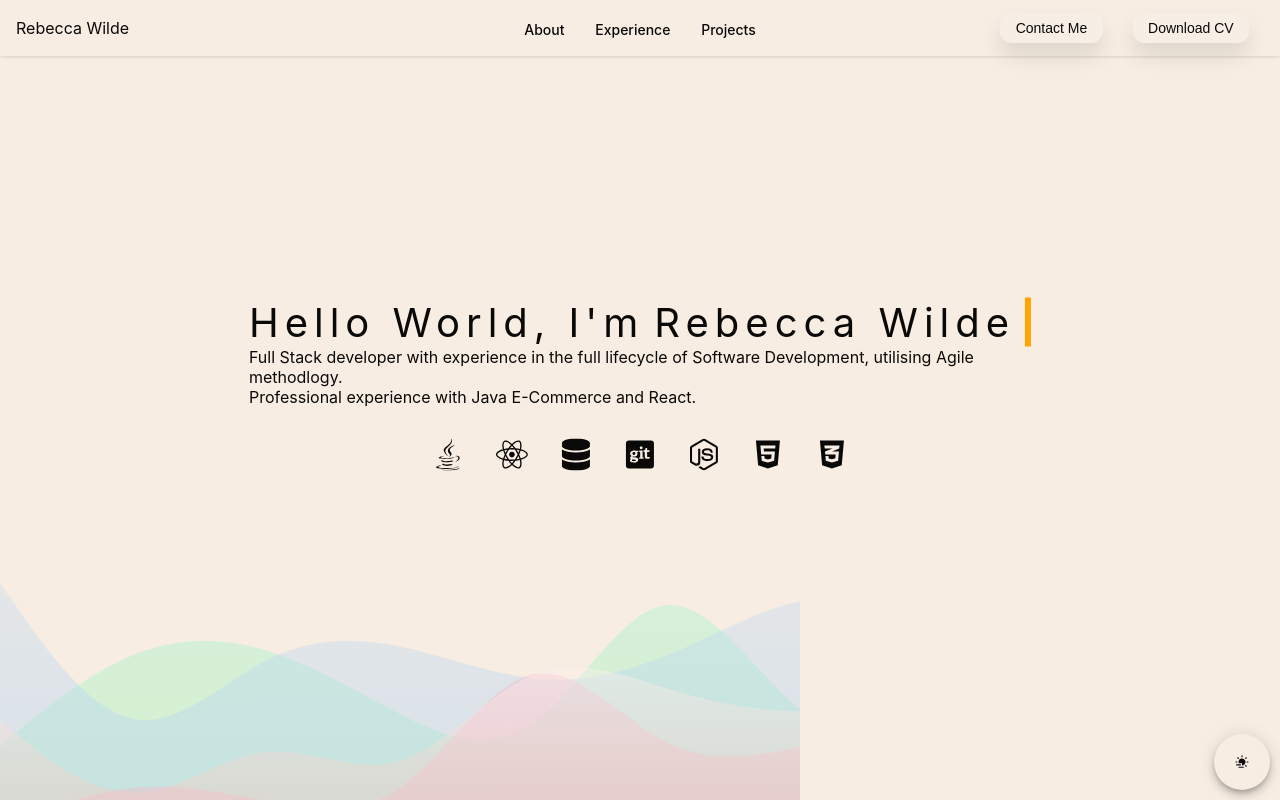
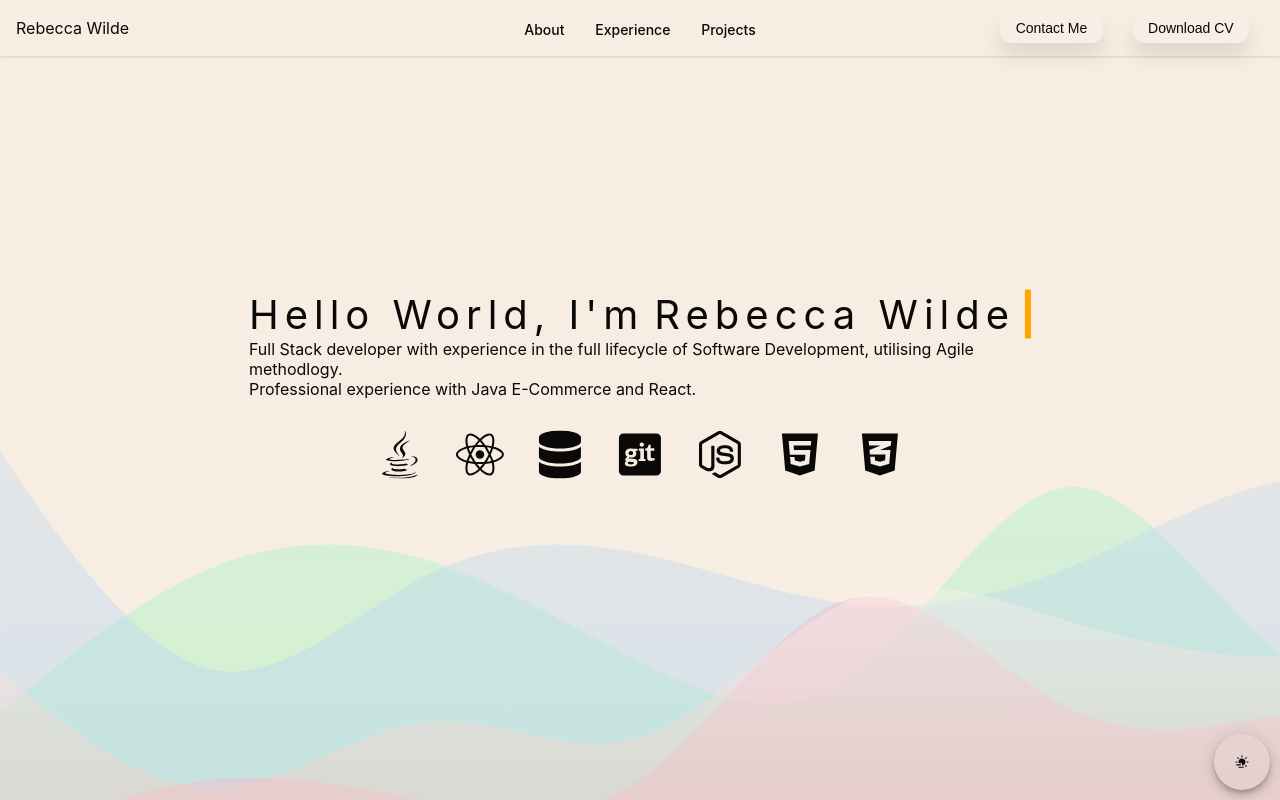
Before and after one commit to RWilde/portfolio, a React (Create React App) app: page / in a window 1280 px wide. Shown: the top 800 px of the page. Built offline with nearby package versions, Linux system fonts and the light colour scheme; the HTML template or start-up script is replaced by a standard one.

Commit message:
Minor UI styling

```diff
--- a/src/App.tsx
+++ b/src/App.tsx
@@ -20,7 +20,6 @@ import {
   ToggleFab,
 } from "./styles";
 import { CSSTransition } from "react-transition-group";
-import Emoji from "./components/helpers/Emoji";
 
 function App() {
   const { theme, toggleTheme, isDarkTheme } = useDarkMode();
--- a/src/components/Sections/NavBar/styles.tsx
+++ b/src/components/Sections/NavBar/styles.tsx
@@ -1,4 +1,3 @@
-import { Fab } from "@material-ui/core";
 import styled, { keyframes } from "styled-components";
 
 export const NavBarContainer = styled.header<{
@@ -86,7 +85,6 @@ export const StyledMenu = styled.nav<{ open: boolean }>`
   flex-direction: column;
   justify-content: center;
   transform: ${({ open }) => (open ? "translateX(0)" : "translateX(-100%)")};
-  height: 100vh;
   text-align: left;
   padding: 2rem;
   position: fixed;
--- a/src/components/Sections/about/index.tsx
+++ b/src/components/Sections/about/index.tsx
@@ -1,4 +1,4 @@
-import React, { Component } from "react";
+import React from "react";
 import {
   AboutContainer,
   AboutMe,
@@ -12,7 +12,6 @@ import {
   Container,
 } from "./styles";
 import {
-  FaAndroid,
   FaCss3Alt,
   FaDatabase,
   FaGitSquare,
@@ -21,13 +20,9 @@ import {
   FaNodeJs,
   FaReact,
 } from "react-icons/fa";
-import { Seperator, WaveContainer } from "../../../styles";
-import useDarkMode from "../../../hooks/useDarkMode";
-import { HeaderWave, Wave } from "../..";
+import { HeaderWave } from "../..";
 
 const About = () => {
-  const { theme } = useDarkMode();
-
   return (
     <Container>
       <AboutContainer data-testid={"about"}>
--- a/src/components/Sections/about/styles.tsx
+++ b/src/components/Sections/about/styles.tsx
@@ -63,14 +63,8 @@ export const Skills = styled.div`
 
   > svg {
     margin: 1em;
-    height: 2em;
-    width: 2em;
-    &:hover {
-      height: 3em;
-      width: 3em;
-      stroke: ${({ theme }) => theme.hover};
-      fill: ${({ theme }) => theme.hover};
-    }
+    height: 3em;
+    width: 3em;
   }
 `;
 
@@ -86,6 +80,5 @@ export const WaveBackground = styled.div`
     bottom: 0;
     position: absolute;
     left: 0;
-    width: 100vh;
   }
 `;
--- a/src/global.js
+++ b/src/global.js
@@ -10,8 +10,6 @@ export const GlobalStyles = createGlobalStyle`
   }
   body {
     justify-content: center;
-    width: 100vh;
-    overflow: hidden;
     align-items: center;
     background: ${({ theme }) => theme.background};
     color: ${({ theme }) => theme.text};
--- a/src/styles.tsx
+++ b/src/styles.tsx
@@ -14,7 +14,8 @@ const spin = keyframes`
 export const AppContainer = styled.div`
   display: block;
   box-sizing: border-box;
-  overflow: hidden;
+  height: 100%;
+  width: 100%;
 `;
 
 export const ToggleContainer = styled.div`
@@ -64,7 +65,7 @@ export const SocialLinks = styled.a`
 export const Seperator = styled.div<{ nextColor: string; prevColor: string }>`
   height: 80px;
   overflow: hidden;
-  width: 100vh;
+  width: 100vw;
   background: ${({ prevColor }) => prevColor};
   > svg {
     fill: ${({ nextColor: color }) => color};
```
Also changed, not shown: src/components/helpers/Emoji.tsx (deleted, +0 -14 lines).
